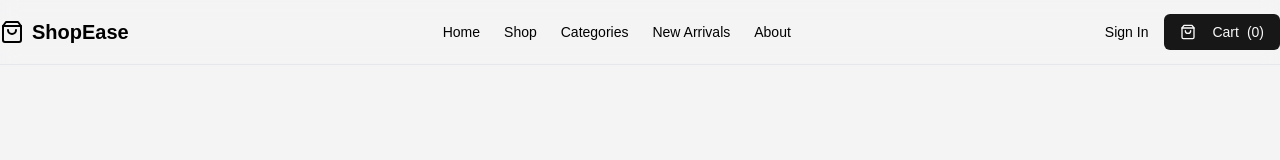
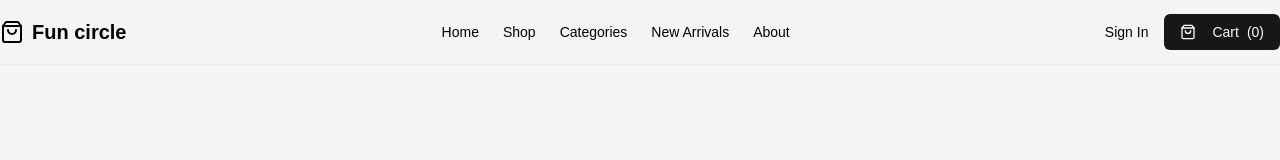
Before and after one commit to SanchitJain28/funcircle, a Next.js app: page / in a window 1280 px wide. Shown: the top 160 px of the page. Built offline with nearby package versions, Linux system fonts and the light colour scheme.

Commit message:
Update Home.tsx

```diff
--- a/src/components/Home.tsx
+++ b/src/components/Home.tsx
@@ -17,7 +17,7 @@ export default function LandingPage() {
         <div className="container flex h-16 items-center justify-between">
           <div className="flex items-center gap-2">
             <ShoppingBag className="h-6 w-6" />
-            <span className="text-xl font-bold">ShopEase</span>
+            <span className="text-xl font-bold">Fun circle</span>
           </div>
 
           {/* Mobile Menu Button */}
```
